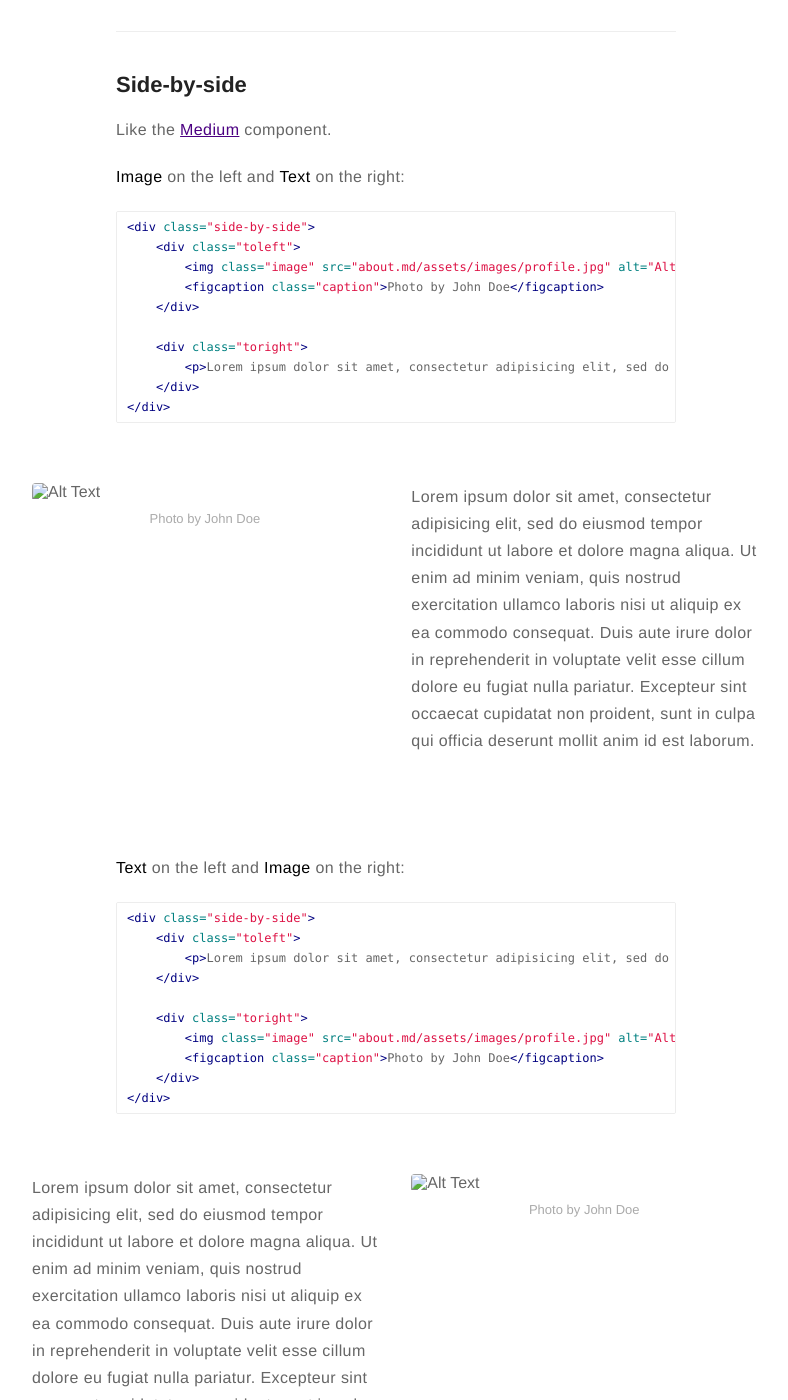
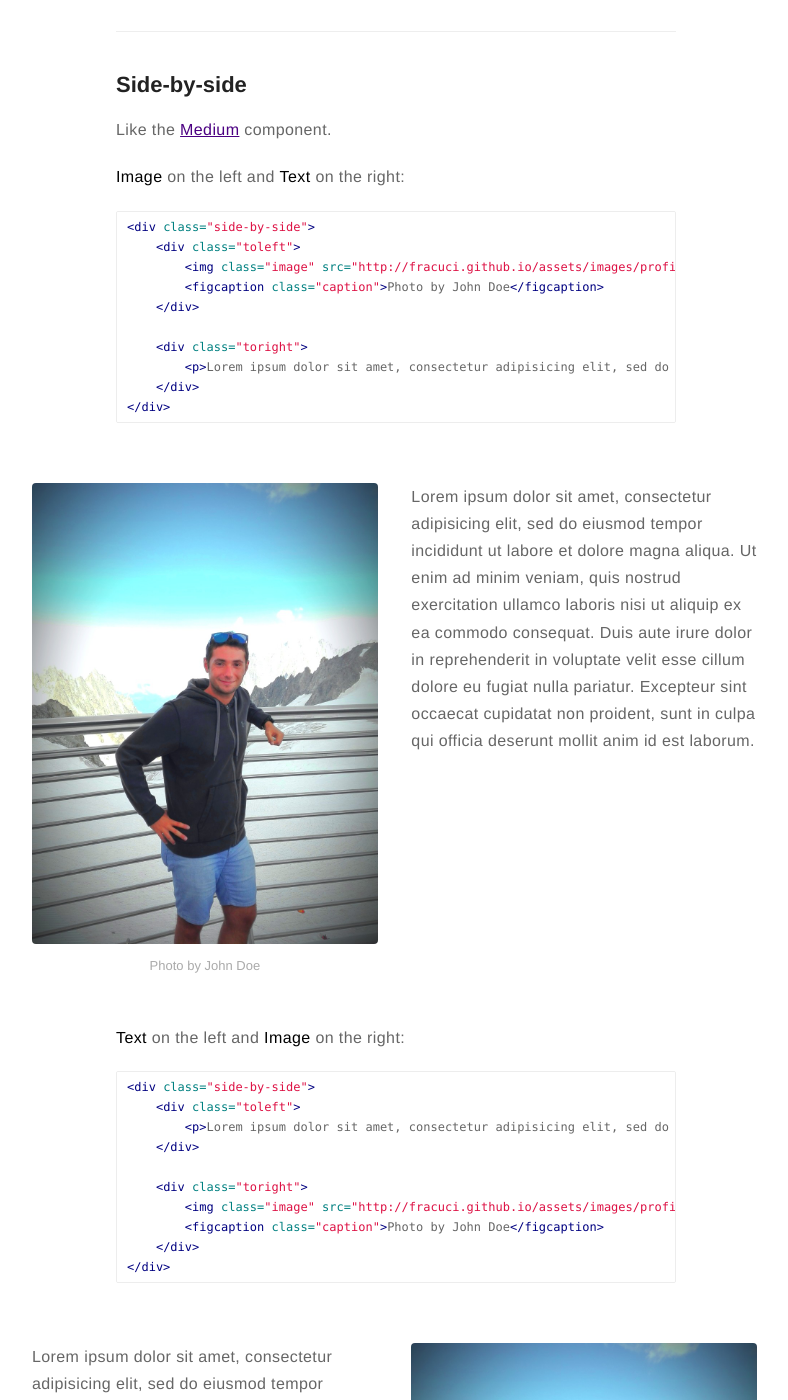
Before and after one commit to fracuci/fracuci.github.io, a Jekyll site: the page built from _posts/2015-02-24-markdown-extra-components.markdown, in a window 1280 px wide and 1400 px high, scrolled down 1068 px. Shown: the whole window, without its empty margins (244-1032 px from the left). Built offline with Jekyll 4.4.1, drawn with Linux system fonts in a browser that asks for light colours; comment, search, counter and statistics services are not loaded.

Commit message:
Update _config.yml

```diff
--- a/_config.yml
+++ b/_config.yml
@@ -16,7 +16,7 @@ resume: false
 resume-external: true
 resume-url: https://google.com/
 
-url: about.md
+url: http://fracuci.github.io
 # your url: http://USERNAME.github.io
 
 permalink: /:title/
```
